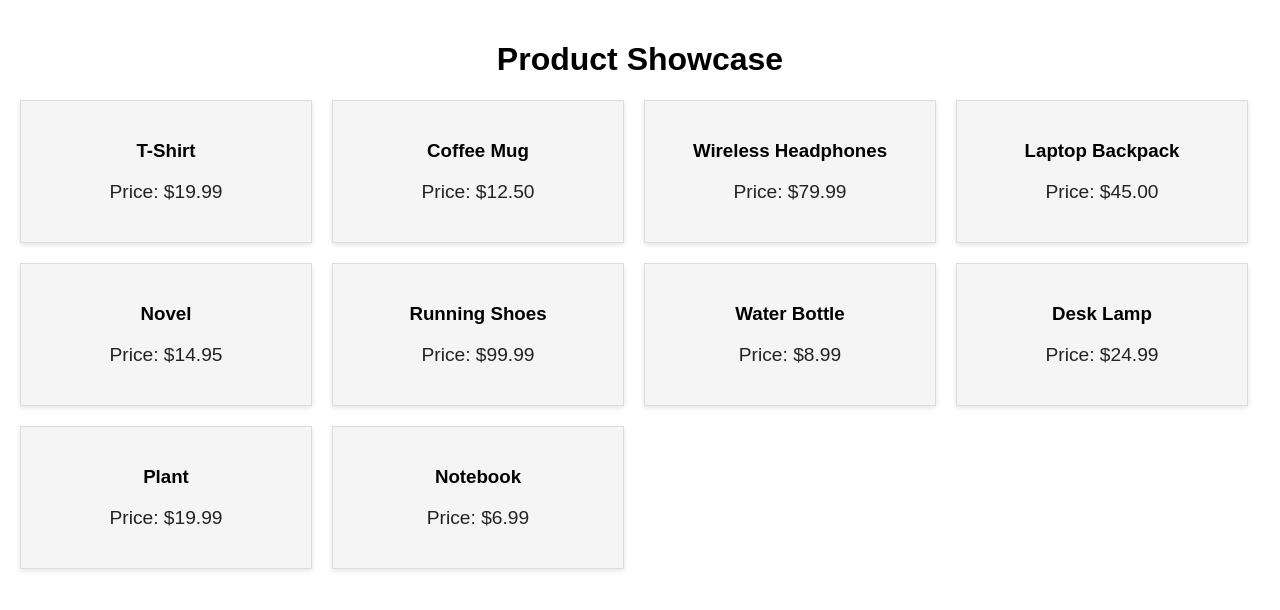
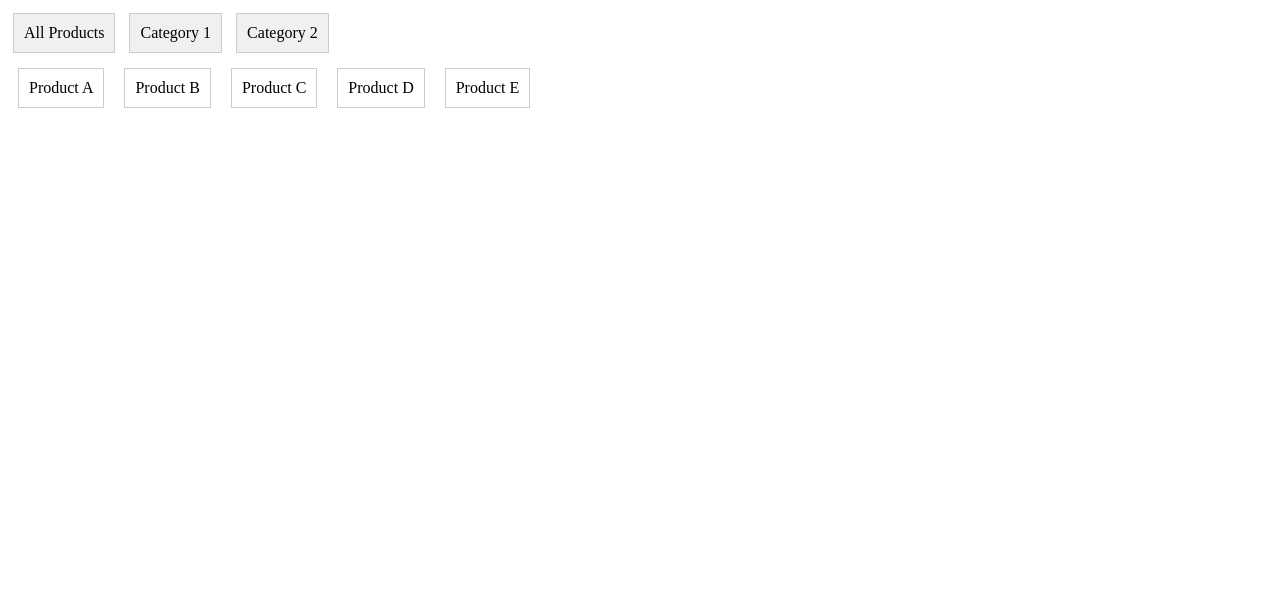
Before and after one commit to coolmotion/Test-JS, a plain HTML site: page index.html in a window 1280 px wide. Drawn offline with nearby package versions, Linux system fonts and the light colour scheme.

Commit message:
Add files via upload

```diff
--- a/index.html
+++ b/index.html
@@ -3,14 +3,40 @@
 <head>
     <meta charset="UTF-8">
     <meta name="viewport" content="width=device-width, initial-scale=1.0">
-    <title>Dynamic Product Cards from CSV</title>
-    <link rel="stylesheet" href="style.css">
-     <script src="https://code.jquery.com/jquery-3.7.0.min.js"></script>
+    <title>Product Filtering</title>
+    <script src="https://cdnjs.cloudflare.com/ajax/libs/PapaParse/5.3.0/papaparse.min.js"></script>
 
+    <style>
+        /* Add some basic styles for better presentation */
+        .tab {
+            cursor: pointer;
+            padding: 10px;
+            margin: 5px;
+            border: 1px solid #ccc;
+            background-color: #f0f0f0;
+            display: inline-block;
+        }
+
+        .product-card {
+            border: 1px solid #ccc;
+            padding: 10px;
+            margin: 10px;
+            display: inline-block;
+        }
+    </style>
 </head>
 <body>
-    <h1>Product Showcase</h1>
-    <div id="products-container"></div>
+
+    <div id="productTabs">
+        <div class="tab" onclick="filterProducts('all')">All Products</div>
+        <div class="tab" onclick="filterProducts('category1')">Category 1</div>
+        <div class="tab" onclick="filterProducts('category2')">Category 2</div>
+    </div>
+
+    <div id="productContainer">
+        <!-- Product cards will be dynamically added here -->
+    </div>
+
     <script src="script.js"></script>
 </body>
 </html>
--- a/products.csv
+++ b/products.csv
@@ -1,11 +1,6 @@
-name,price,quantity
-T-Shirt,19.99,10
-Coffee Mug,12.50,20
-Wireless Headphones,79.99,5
-Laptop Backpack,45.00,8
-Novel,14.95,3
-Running Shoes,99.99,2
-Water Bottle,8.99,15
-Desk Lamp,24.99,7
-Plant,19.99,4
-Notebook,6.99,12
+name,category
+Product A,all
+Product B,category1
+Product C,category2
+Product D,all
+Product E,category1
--- a/script.js
+++ b/script.js
@@ -1,47 +1,39 @@
-/* script.js */
+// app.js
 
-const csvUrl = 'products.csv'; // Replace with your actual CSV file path
+// Function to fetch and parse CSV data
+async function fetchCSV(url) {
+    const response = await fetch(url);
+    const data = await response.text();
+    return Papa.parse(data, { header: true, skipEmptyLines: true }).data;
+}
 
-const productContainer = document.getElementById('products-container');
+// Sample product data (replace this with your actual data)
+let products = [];
 
-fetch(csvUrl)
-    .then(response => response.text())
+// Function to filter and display products based on the selected category
+function filterProducts(category) {
+    const filteredProducts = category === 'all' ? products : products.filter(product => product.category === category);
+    displayProducts(filteredProducts);
+}
+
+// Function to display products in the product container
+function displayProducts(products) {
+    const productContainer = document.getElementById('productContainer');
+    productContainer.innerHTML = ''; // Clear previous content
+
+    products.forEach(product => {
+        const productCard = document.createElement('div');
+        productCard.className = 'product-card';
+        productCard.textContent = product.name;
+
+        productContainer.appendChild(productCard);
+    });
+}
+
+// Fetch CSV data and initialize the products array
+fetchCSV('products.csv')
     .then(data => {
-        const lines = data.split('\n');
-        const headers = lines[0].split(',');
-
-        // Remove unnecessary line break at the end
-        if (lines.length > 1 && lines[lines.length - 1] === '') {
-            lines.pop();
-        }
-
-        for (let i = 1; i < lines.length; i++) {
-            const values = lines[i].split(',');
-
-            const productName = values[headers.indexOf('name')];
-            const productPrice = values[headers.indexOf('price')];
-
-            const productCard = createProductCard(productName, productPrice);
-            productContainer.appendChild(productCard);
-        }
+        products = data;
+        filterProducts('all'); // Display all products by default
     })
-    .catch(error => {
-        console.error('Error fetching CSV:', error);
-    });
-
-function createProductCard(productName, productPrice) {
-    const card = document.createElement('div');
-    card.classList.add('product-card');
-
-    const nameElement = document.createElement('h3');
-    nameElement.classList.add('product-name');
-    nameElement.textContent = productName;
-    card.appendChild(nameElement);
-
-    const priceElement = document.createElement('p');
-    priceElement.classList.add('product-price');
-    priceElement.textContent = `Price: $${productPrice}`;
-    card.appendChild(priceElement);
-
-    return card;
-}
+    .catch(error => console.error('Error fetching CSV:', error));
```
